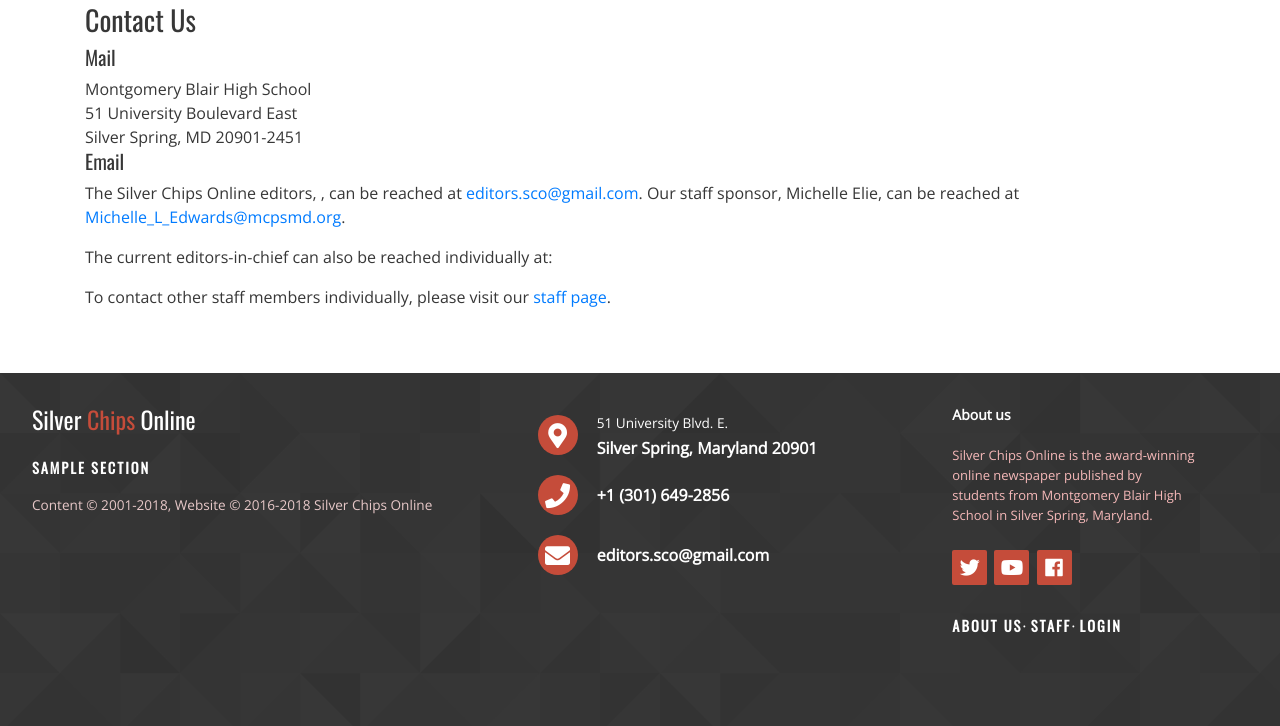
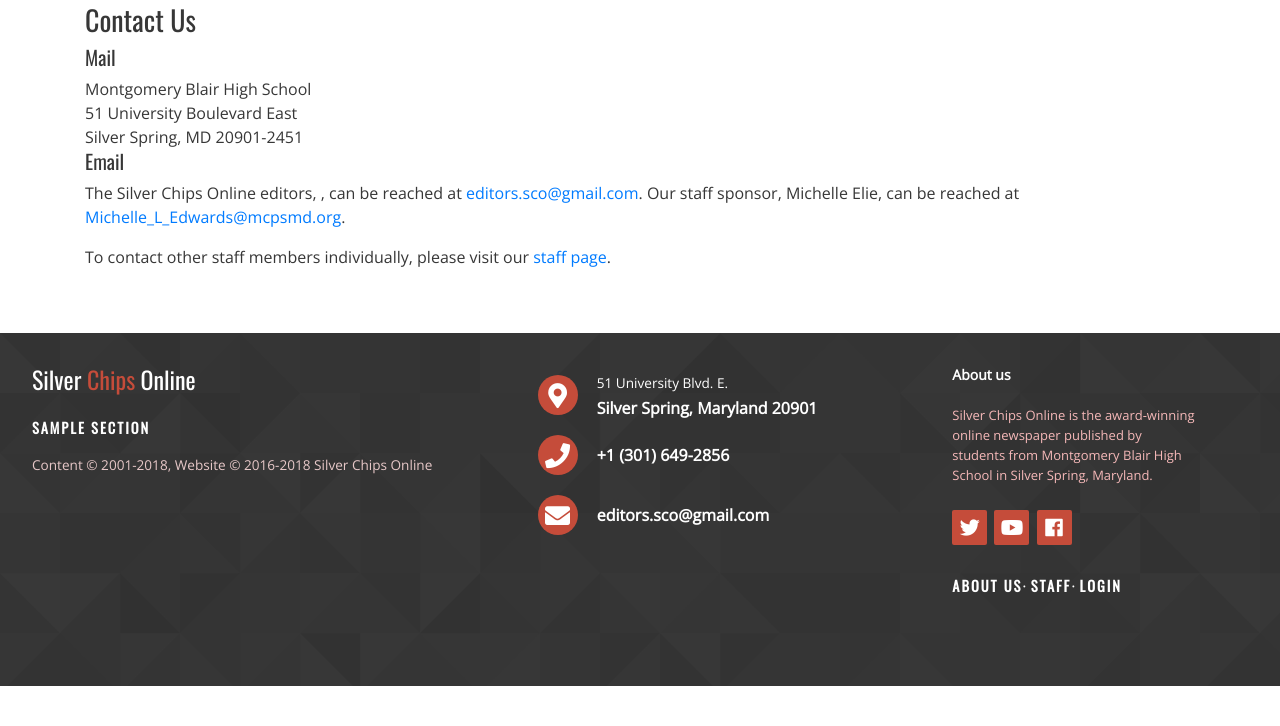
Before and after one commit to mbhs/silverchips, a Django app: page /about/ in a window 1280 px wide. Shown: the part 2108-2834 px from the top of the page. After the commit the page ends 2794 px from the top, so only its background shows below. Run offline with Django 3.2, Linux system fonts and the light colour scheme; data comes from the database, SQL or seed files in the repository; tables that the repository leaves empty hold one stand-in row (values such as "Sample post"); style sheets or scripts are compiled from the project's sources; parts of the project's set-up code (start-up, migrations or seed data) failed here and were passed over; some libraries are stand-ins or nearby versions.

Commit message:
Update about.html

```diff
--- a/home/templates/home/about/about.html
+++ b/home/templates/home/about/about.html
@@ -127,19 +127,11 @@
 
     <h5>Email</h5>
     <p>
-      The Silver Chips Online editors, {% for eic in eics %} {% if loop.index == 1 %}<i>and</i>{% endif %} {{ eic.get_full_name }}{% endfor %}, can be reached at <a href="mailto:editors.sco@gmail.com">editors.sco@gmail.com</a>.
+      The Silver Chips Online editors, {% for eic in eics %} {% if loop.index %}and{% endif %} {{ eic.get_full_name }}{% endfor %}, can be reached at <a href="mailto:editors.sco@gmail.com">editors.sco@gmail.com</a>.
       Our staff sponsor, Michelle Elie, can be reached at
       <a href="mailto:Michelle_L_Edwards@mcpsmd.org">Michelle_L_Edwards@mcpsmd.org</a>.
     </p>
 
-    <p>The current editors-in-chief can also be reached individually at:</p>
-
-    <ul>
-    {% for eic in eics %}
-      <li>{{ eic.get_full_name }} &mdash; <a href="mailto:{{ eic.email }}">{{ eic.email }}</a></li>
-    {% endfor %}
-    </ul>
-
     <p>To contact other staff members individually, please visit our <a href="{% url 'home:about:staff' %}">staff page</a>.</p>
   </div>
 {% endblock content %}
```
